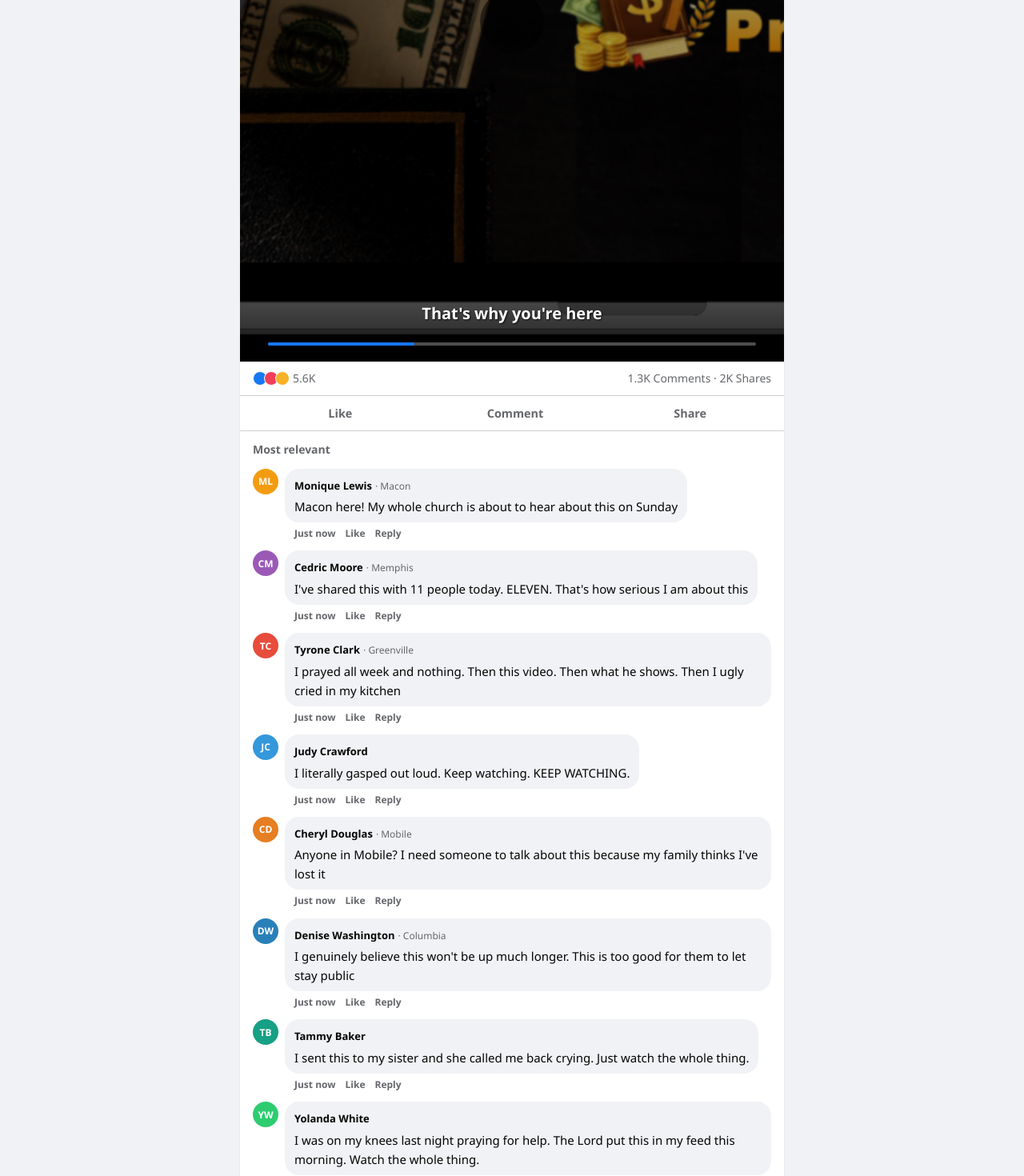
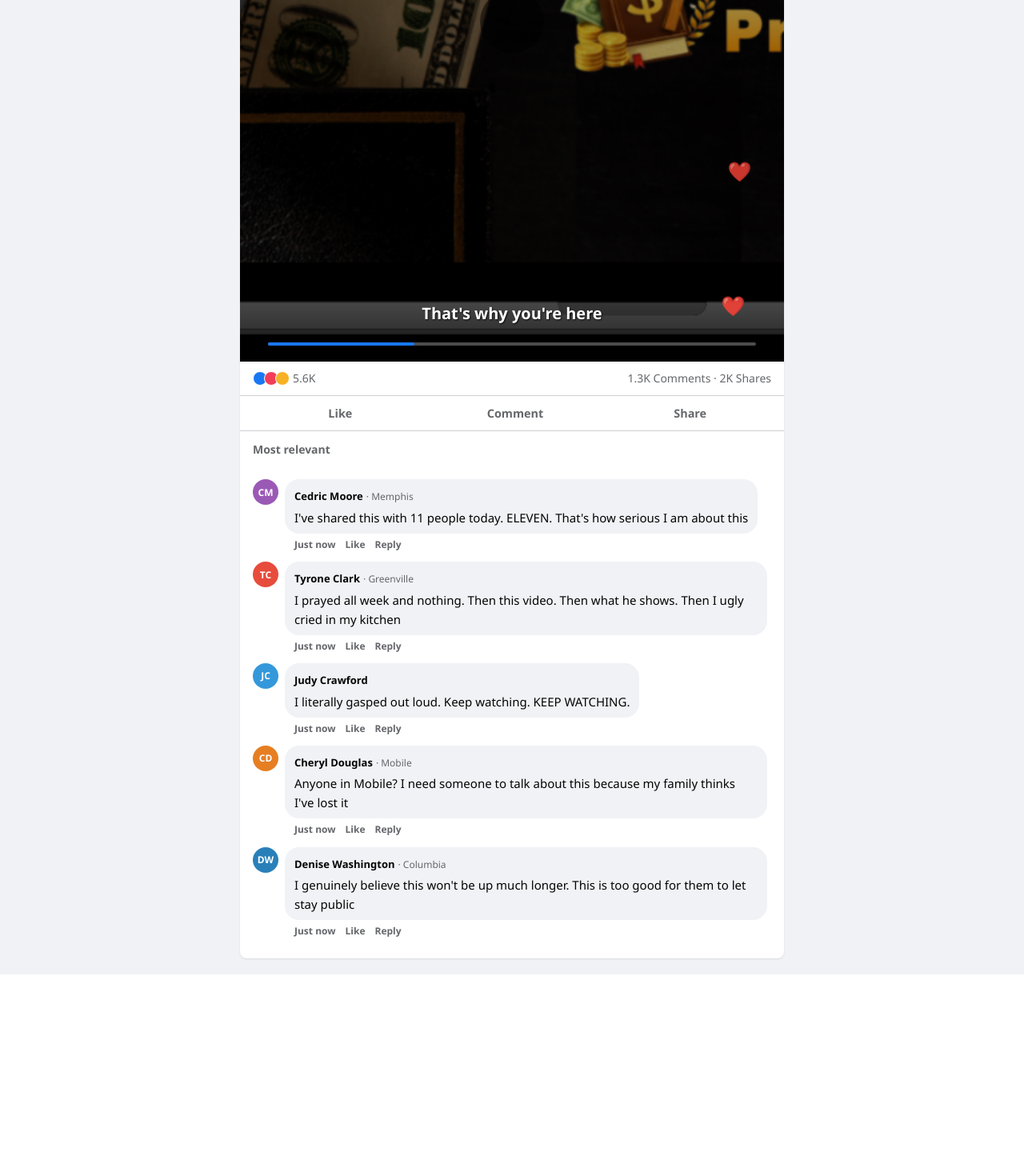
Before and after one commit to jacksonmerrill9870-jpg/proverbprofits, a Next.js app: page /discover in a window 1280 px wide. Shown: the part 640-2110 px from the top of the page at 80% size. After the commit the page ends 1858 px from the top, so only its background shows below. Built offline with nearby package versions, Linux system fonts and the light colour scheme; some icons are missing.

Commit message:
Enhance Discovery page with live-stream animations and dynamic comments

```diff
--- a/src/app/discover/discover.css
+++ b/src/app/discover/discover.css
@@ -66,10 +66,17 @@
     background-color: #f02849;
     color: #fff;
     font-size: 0.7rem;
-    padding: 1px 4px;
+    padding: 1px 6px;
     border-radius: 2px;
     font-weight: bold;
     text-transform: uppercase;
+    animation: live-pulse 1.5s infinite;
+}
+
+@keyframes live-pulse {
+    0% { opacity: 1; transform: scale(1); }
+    50% { opacity: 0.6; transform: scale(1.05); }
+    100% { opacity: 1; transform: scale(1); }
 }
 
 .post-options {
@@ -113,6 +120,33 @@
     align-items: center;
     justify-content: center;
     cursor: pointer;
+    overflow: hidden;
+}
+
+/* Floating Emojis */
+.emoji-stream-container {
+    position: absolute;
+    bottom: 20px;
+    right: 20px;
+    height: 300px;
+    width: 60px;
+    pointer-events: none;
+    z-index: 10;
+}
+
+.floating-emoji {
+    position: absolute;
+    bottom: 0;
+    font-size: 24px;
+    animation: float-up 3s ease-out forwards;
+    opacity: 0;
+}
+
+@keyframes float-up {
+    0% { transform: translateY(0) translateX(0); opacity: 0; }
+    10% { opacity: 1; }
+    80% { opacity: 0.8; }
+    100% { transform: translateY(-250px) translateX(var(--random-x, 0)); opacity: 0; }
 }
 
 .video-placeholder {
--- a/src/app/discover/page.js
+++ b/src/app/discover/page.js
@@ -1,11 +1,11 @@
 "use client";
 
-import React, { useState } from 'react';
+import React, { useState, useEffect, useRef } from 'react';
 import Image from 'next/image';
 import Link from 'next/link';
 import './discover.css';
 
-const COMMENTS = [
+const ALL_COMMENTS = [
   { id: 1, name: "Monique Lewis", location: "Macon", initials: "ML", color: "#f39c12", text: "Macon here! My whole church is about to hear about this on Sunday" },
   { id: 2, name: "Cedric Moore", location: "Memphis", initials: "CM", color: "#9b59b6", text: "I've shared this with 11 people today. ELEVEN. That's how serious I am about this" },
   { id: 3, name: "Tyrone Clark", location: "Greenville", initials: "TC", color: "#e74c3c", text: "I prayed all week and nothing. Then this video. Then what he shows. Then I ugly cried in my kitchen" },
@@ -26,8 +26,57 @@ const COMMENTS = [
   { id: 18, name: "Wanda Green", location: "Memphis", initials: "WG", color: "#8e44ad", text: "Don't you DARE click off this video. What's coming up next is the whole reason you're here" }
 ];
 
+const REACTION_EMOJIS = ['❤️', '❤️', '👍', '🙏', '🔥', '😇'];
+
 export default function DiscoverPage() {
   const [isPlaying, setIsPlaying] = useState(false);
+  const [visibleComments, setVisibleComments] = useState(ALL_COMMENTS.slice(0, 5));
+  const [nextCommentIndex, setNextCommentIndex] = useState(5);
+  const [emojis, setEmojis] = useState([]);
+  const commentsEndRef = useRef(null);
+
+  // Auto-scrolling to bottom of comments when new one arrives
+  useEffect(() => {
+    commentsEndRef.current?.scrollIntoView({ behavior: 'smooth' });
+  }, [visibleComments]);
+
+  // Dynamic Comments: Add one every 5 seconds
+  useEffect(() => {
+    const commentInterval = setInterval(() => {
+      if (nextCommentIndex < ALL_COMMENTS.length) {
+        setVisibleComments(prev => [...prev, ALL_COMMENTS[nextCommentIndex]]);
+        setNextCommentIndex(prev => prev + 1);
+      } else {
+        // Reset or stop? Let's loop a few for the effect
+        const randomComment = {
+            ...ALL_COMMENTS[Math.floor(Math.random() * ALL_COMMENTS.length)],
+            id: Date.now()
+        };
+        setVisibleComments(prev => [...prev.slice(-15), randomComment]);
+      }
+    }, 5000);
+
+    return () => clearInterval(commentInterval);
+  }, [nextCommentIndex]);
+
+  // Floating Emojis Logic
+  useEffect(() => {
+    const emojiInterval = setInterval(() => {
+      const newEmoji = {
+        id: Date.now(),
+        char: REACTION_EMOJIS[Math.floor(Math.random() * REACTION_EMOJIS.length)],
+        x: Math.random() * 40 - 20 // -20px to 20px
+      };
+      setEmojis(prev => [...prev, newEmoji]);
+
+      // Cleanup emojis after animation
+      setTimeout(() => {
+        setEmojis(prev => prev.filter(e => e.id !== newEmoji.id));
+      }, 3000);
+    }, 800); // New emoji every 800ms
+
+    return () => clearInterval(emojiInterval);
+  }, []);
 
   return (
     <div className="discover-wrapper">
@@ -68,8 +117,8 @@ export default function DiscoverPage() {
         </div>
 
         {/* Video Section */}
-        <Link href="/checkout" style={{ textDecoration: 'none' }}>
-          <div className="video-container" onClick={() => setIsPlaying(!isPlaying)}>
+        <div className="video-container" onClick={() => setIsPlaying(!isPlaying)}>
+          <Link href="/checkout" style={{ width: '100%', height: '100%', display: 'block' }}>
             <Image
               src="/images/pp-mocku1.png"
               alt="Video Preview"
@@ -93,12 +142,25 @@ export default function DiscoverPage() {
             </div>
 
             {!isPlaying && (
-              <div style={{ position: 'absolute', top: '50%', left: '50%', transform: 'translate(-50%, -50%)', backgroundColor: 'rgba(0,0,0,0.5)', borderRadius: '50%', width: '80px', height: '80px', display: 'flex', alignItems: 'center', justifyCenter: 'center' }}>
+              <div style={{ position: 'absolute', top: '50%', left: '50%', transform: 'translate(-50%, -50%)', backgroundColor: 'rgba(0,0,0,0.5)', borderRadius: '50%', width: '80px', height: '80px', display: 'flex', alignItems: 'center', justifyContent: 'center', zIndex: 5 }}>
                 <i className="ph-fill ph-play" style={{ color: '#fff', fontSize: '3rem', marginLeft: '6px' }}></i>
               </div>
             )}
+          </Link>
+
+          {/* Emoji Stream */}
+          <div className="emoji-stream-container">
+            {emojis.map(emoji => (
+              <span
+                key={emoji.id}
+                className="floating-emoji"
+                style={{ '--random-x': `${emoji.x}px` }}
+              >
+                {emoji.char}
+              </span>
+            ))}
           </div>
-        </Link>
+        </div>
 
         {/* Engagement Stats */}
         <div className="engagement-stats">
@@ -126,9 +188,9 @@ export default function DiscoverPage() {
             Most relevant <i className="ph ph-caret-down"></i>
           </div>
 
-          <div className="comment-list">
-            {COMMENTS.map(comment => (
-              <div key={comment.id} className="comment-item">
+          <div className="comment-list" style={{ maxHeight: '600px', overflowY: 'auto', paddingRight: '5px' }}>
+            {visibleComments.map((comment, index) => (
+              <div key={comment.id || index} className="comment-item" style={{ animation: 'fade-in 0.5s ease-out' }}>
                 <div className="comment-avatar" style={{ backgroundColor: comment.color }}>
                   {comment.initials}
                 </div>
@@ -146,9 +208,17 @@ export default function DiscoverPage() {
                 </div>
               </div>
             ))}
+            <div ref={commentsEndRef} />
           </div>
         </div>
       </div>
+
+      <style jsx>{`
+        @keyframes fade-in {
+          from { opacity: 0; transform: translateY(10px); }
+          to { opacity: 1; transform: translateY(0); }
+        }
+      `}</style>
     </div>
   );
 }
```
